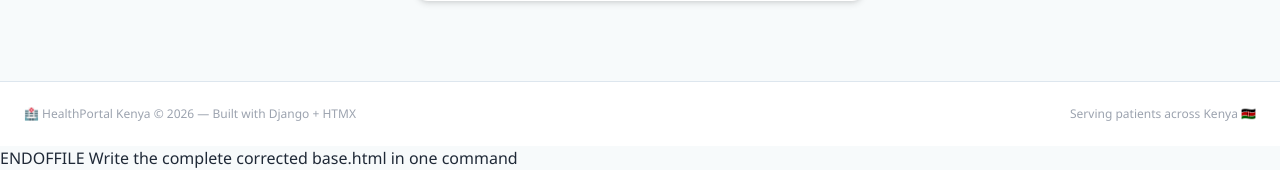
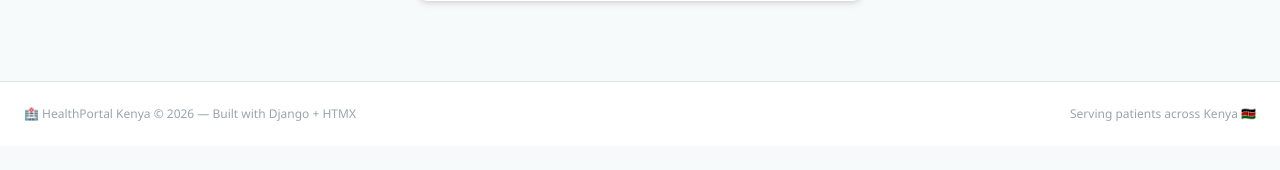
Before and after one commit to IbrahimAce/healthportal, a Django app: page /accounts/register/ in a window 1280 px wide. Shown: the part 637-807 px from the top of the page. After the commit the page ends 758 px from the top, so only its background shows below. Run offline with Django 5.2, Linux system fonts and the light colour scheme; parts of the project's set-up code (start-up, migrations or seed data) failed here and were passed over; some libraries are stand-ins or nearby versions.

Commit message:
fix: remove ENDOFFILE junk from base.html

```diff
--- a/templates/base.html
+++ b/templates/base.html
@@ -206,5 +206,3 @@
   </script>
 </body>
 </html>
-ENDOFFILE</parameter>
-<parameter name="description">Write the complete corrected base.html in one command</parameter>
```
